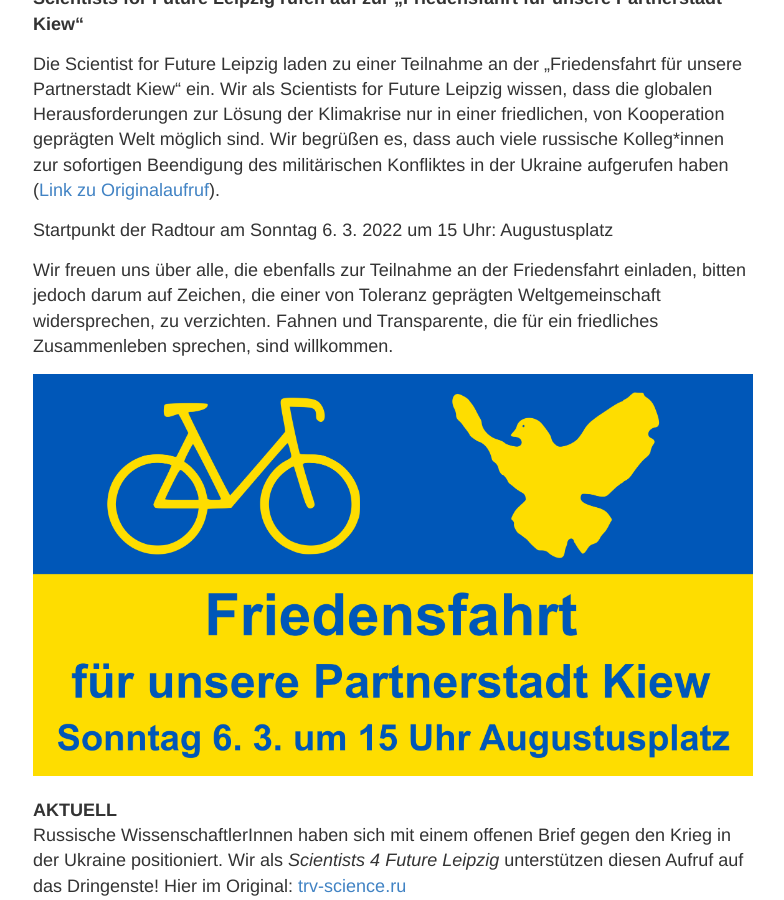
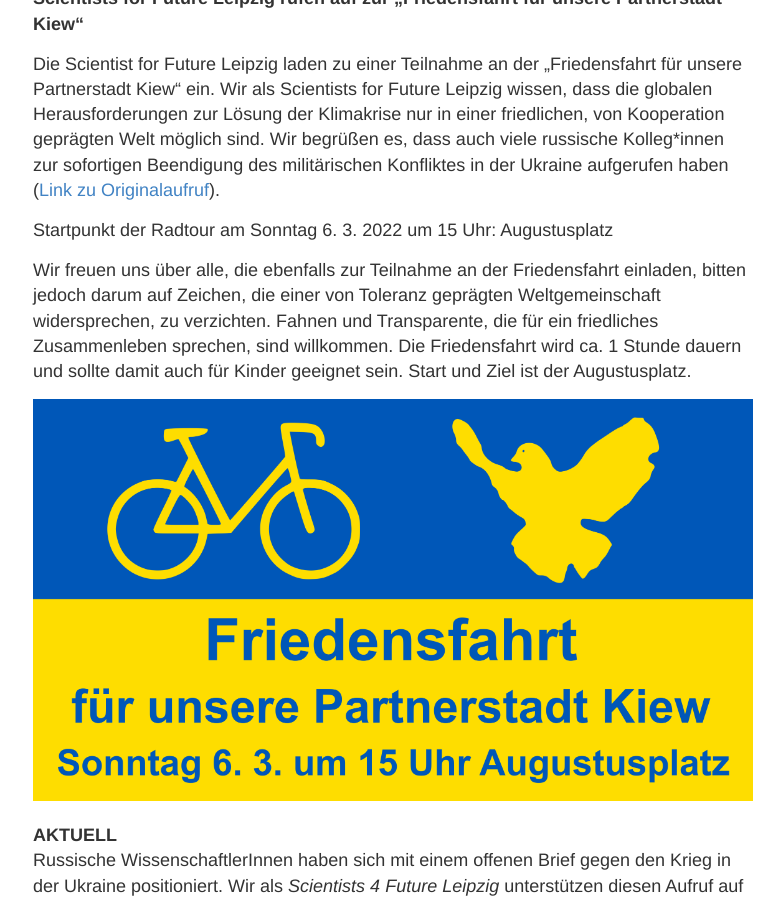
Before and after one commit to s4f-leipzig/s4f-leipzig.github.io, a Jekyll site: the page built from index.md, in a window 1280 px wide and 900 px high, scrolled down 537 px. Shown: the whole window, without its empty margins (247-1031 px from the left). Built offline with Jekyll 4.4.1, drawn with Linux system fonts in a browser that asks for light colours.

Commit message:
Update index.md

```diff
--- a/index.md
+++ b/index.md
@@ -10,7 +10,7 @@
 
 Startpunkt der Radtour am Sonntag 6. 3. 2022 um 15 Uhr: Augustusplatz
 
-Wir freuen uns über alle, die ebenfalls zur Teilnahme an der Friedensfahrt einladen, bitten jedoch darum auf Zeichen, die einer von Toleranz geprägten Weltgemeinschaft widersprechen, zu verzichten. Fahnen und Transparente, die für ein friedliches Zusammenleben sprechen, sind willkommen.
+Wir freuen uns über alle, die ebenfalls zur Teilnahme an der Friedensfahrt einladen, bitten jedoch darum auf Zeichen, die einer von Toleranz geprägten Weltgemeinschaft widersprechen, zu verzichten. Fahnen und Transparente, die für ein friedliches Zusammenleben sprechen, sind willkommen. Die Friedensfahrt wird ca. 1 Stunde dauern und sollte damit auch für Kinder geeignet sein. Start und Ziel ist der Augustusplatz.
 
 ![](/images/Friedensfahrt.png)
 
```
